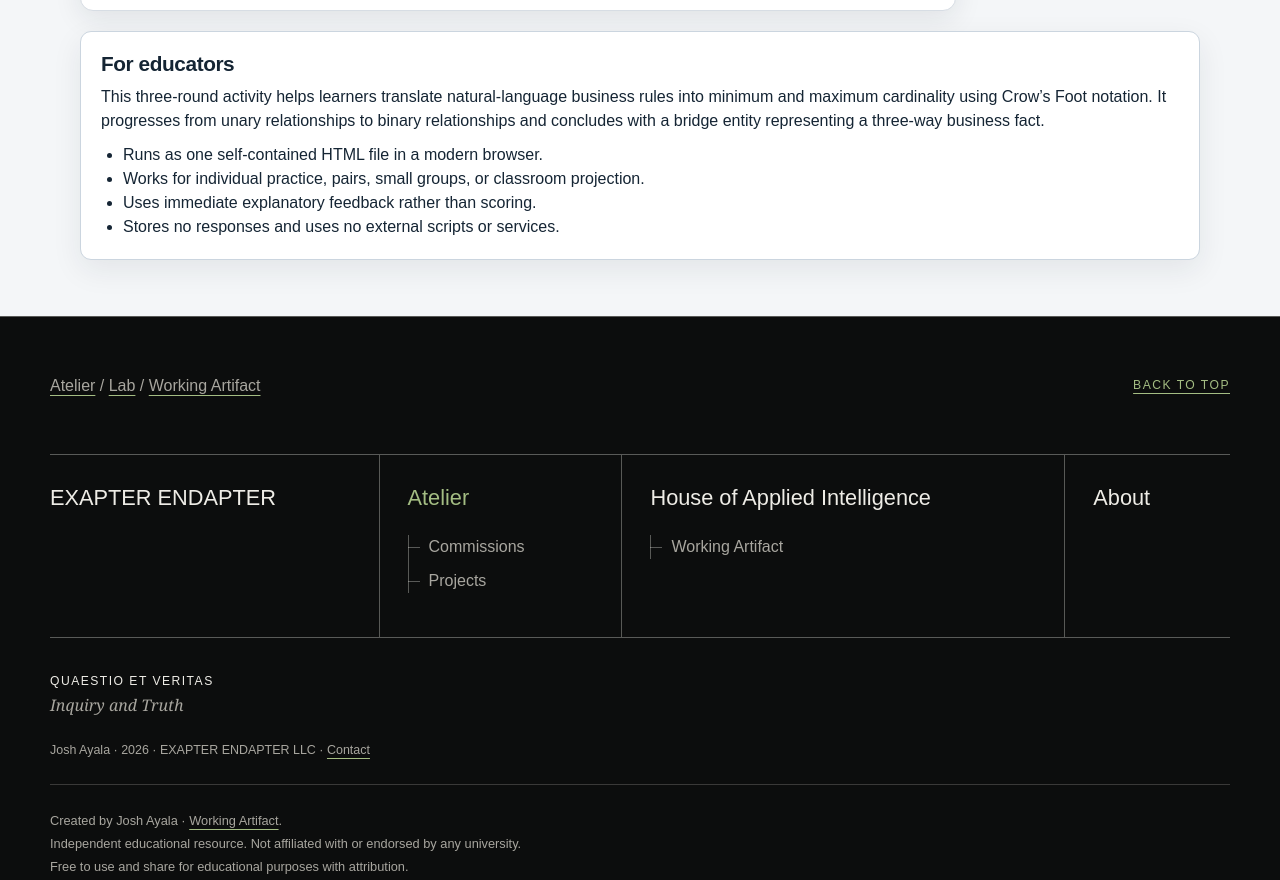
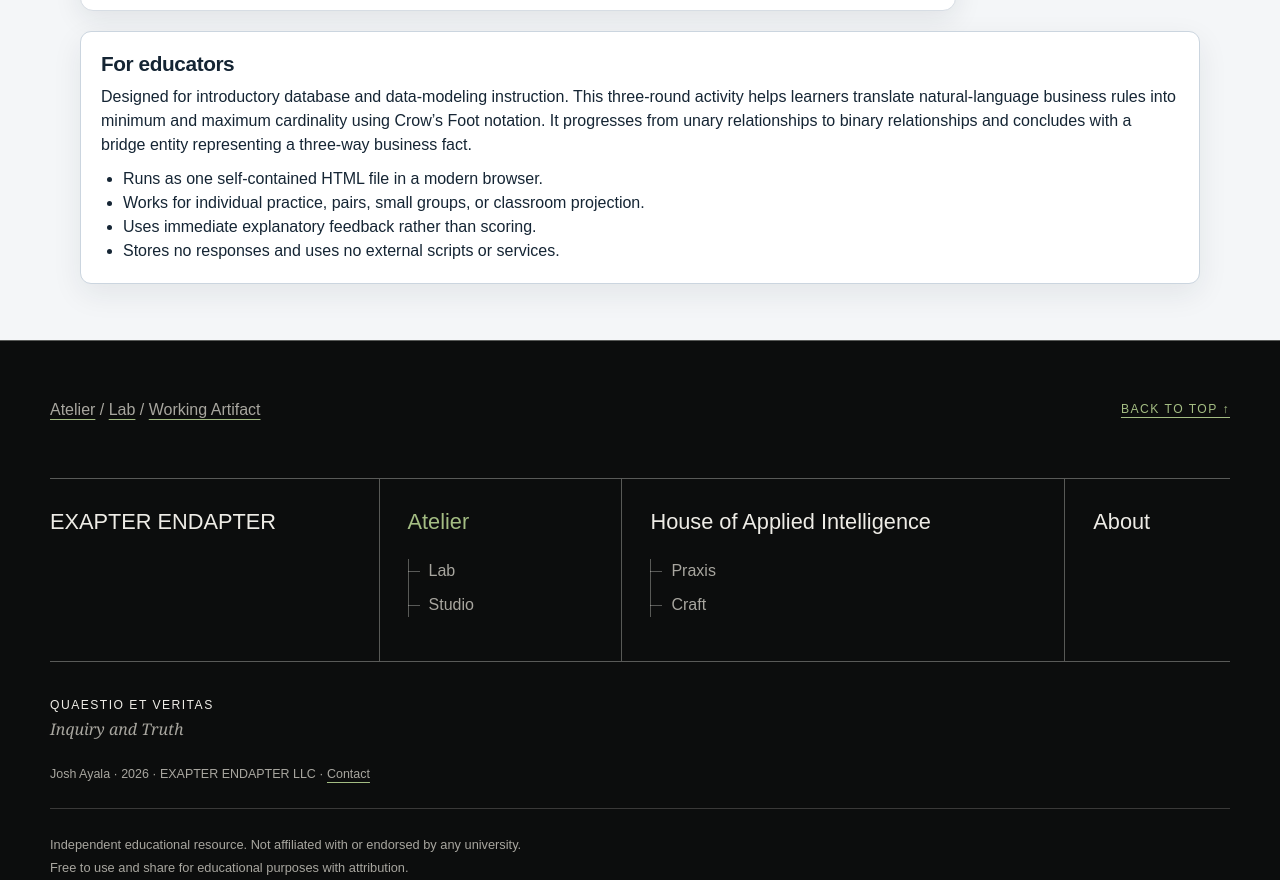
Before and after one commit to workingartifact/workingartifact.github.io, a plain HTML site: page pick-the-cardinality/index.html in a window 1280 px wide. Shown: the part 1138-2018 px from the top of the page. Drawn offline with Linux system fonts and the light colour scheme.

Commit message:
Refine Pick the Cardinality public footer

```diff
--- a/pick-the-cardinality/index.html
+++ b/pick-the-cardinality/index.html
@@ -975,7 +975,7 @@
     </aside>
     <section class="educator-note" aria-labelledby="educator-heading">
       <h2 id="educator-heading">For educators</h2>
-      <p>This three-round activity helps learners translate natural-language business rules into minimum and maximum cardinality using Crow’s Foot notation. It progresses from unary relationships to binary relationships and concludes with a bridge entity representing a three-way business fact.</p>
+      <p>Designed for introductory database and data-modeling instruction. This three-round activity helps learners translate natural-language business rules into minimum and maximum cardinality using Crow’s Foot notation. It progresses from unary relationships to binary relationships and concludes with a bridge entity representing a three-way business fact.</p>
       <ul>
         <li>Runs as one self-contained HTML file in a modern browser.</li>
         <li>Works for individual practice, pairs, small groups, or classroom projection.</li>
@@ -989,7 +989,7 @@
     <div class="footer-shell">
       <div class="footer-top">
         <p class="footer-path"><a href="https://exapterendapter.com/atelier.html">Atelier</a> / <a href="https://exapterendapter.com/lab.html">Lab</a> / <a href="https://workingartifact.github.io/">Working Artifact</a></p>
-        <a class="back-to-top" href="#top">Back to top</a>
+        <a class="back-to-top" href="#top">Back to top ↑</a>
       </div>
       <nav class="footer-tree" aria-label="Institutional tree">
         <div class="footer-tree-column footer-tree-root">
@@ -998,14 +998,15 @@
         <div class="footer-tree-column">
           <a class="footer-tree-title signal" href="https://exapterendapter.com/atelier.html">Atelier</a>
           <ul>
-            <li><a href="https://exapterendapter.com/atelier.html#commissions">Commissions</a></li>
-            <li><a href="https://exapterendapter.com/atelier.html#projects">Projects</a></li>
+            <li><a href="https://exapterendapter.com/lab.html">Lab</a></li>
+            <li><a href="https://exapterendapter.com/studio.html">Studio</a></li>
           </ul>
         </div>
         <div class="footer-tree-column">
           <a class="footer-tree-title" href="https://exapterendapter.com/house.html">House of Applied Intelligence</a>
           <ul>
-            <li><a href="https://workingartifact.github.io/">Working Artifact</a></li>
+            <li><a href="https://exapterendapter.com/praxis.html">Praxis</a></li>
+            <li><a href="https://exapterendapter.com/craft.html">Craft</a></li>
           </ul>
         </div>
         <div class="footer-tree-column">
@@ -1017,7 +1018,6 @@
         <p class="footer-translation">Inquiry and Truth</p>
         <p class="footer-founder">Josh Ayala · 2026 · EXAPTER ENDAPTER LLC · <a href="mailto:exapterendapter@gmail.com">Contact</a></p>
         <div class="footer-resource-note">
-          <p>Created by Josh Ayala · <a href="https://workingartifact.github.io/">Working Artifact</a>.</p>
           <p>Independent educational resource. Not affiliated with or endorsed by any university.</p>
           <p>Free to use and share for educational purposes with attribution.</p>
         </div>
```
